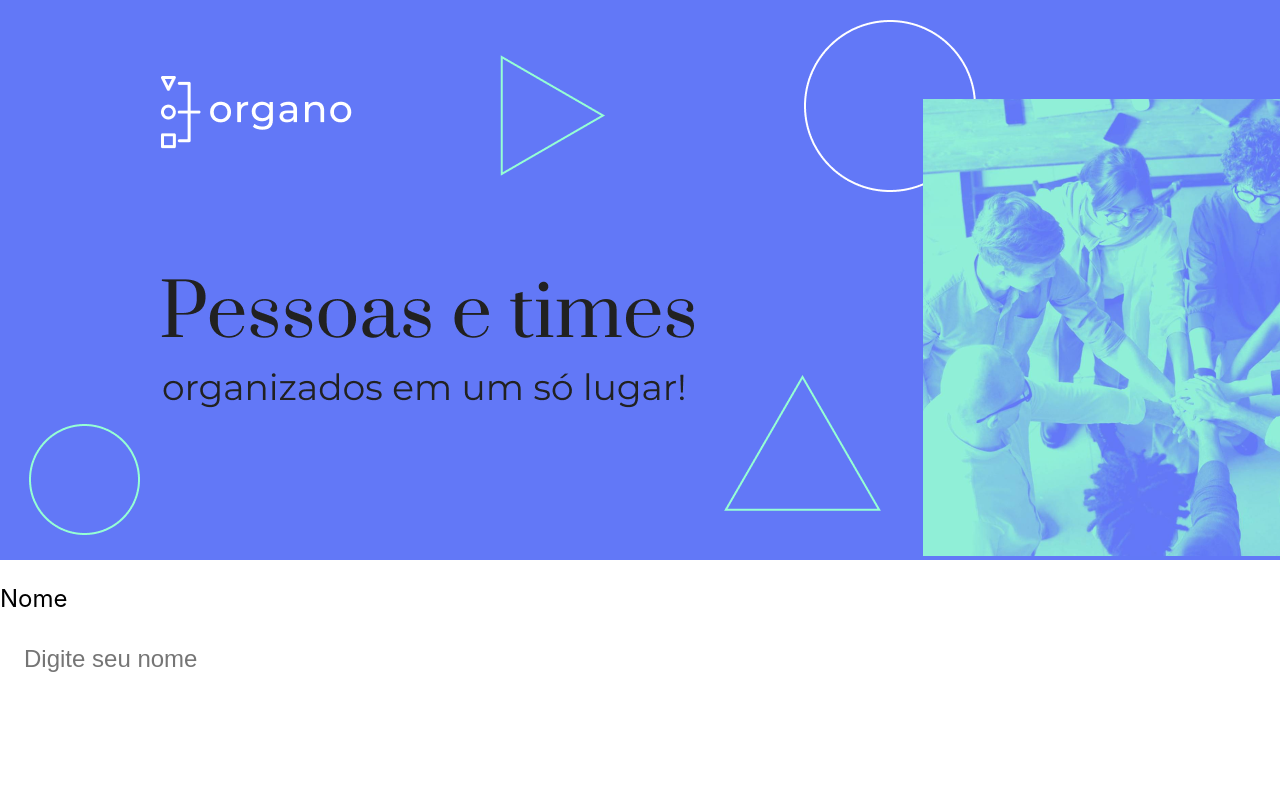
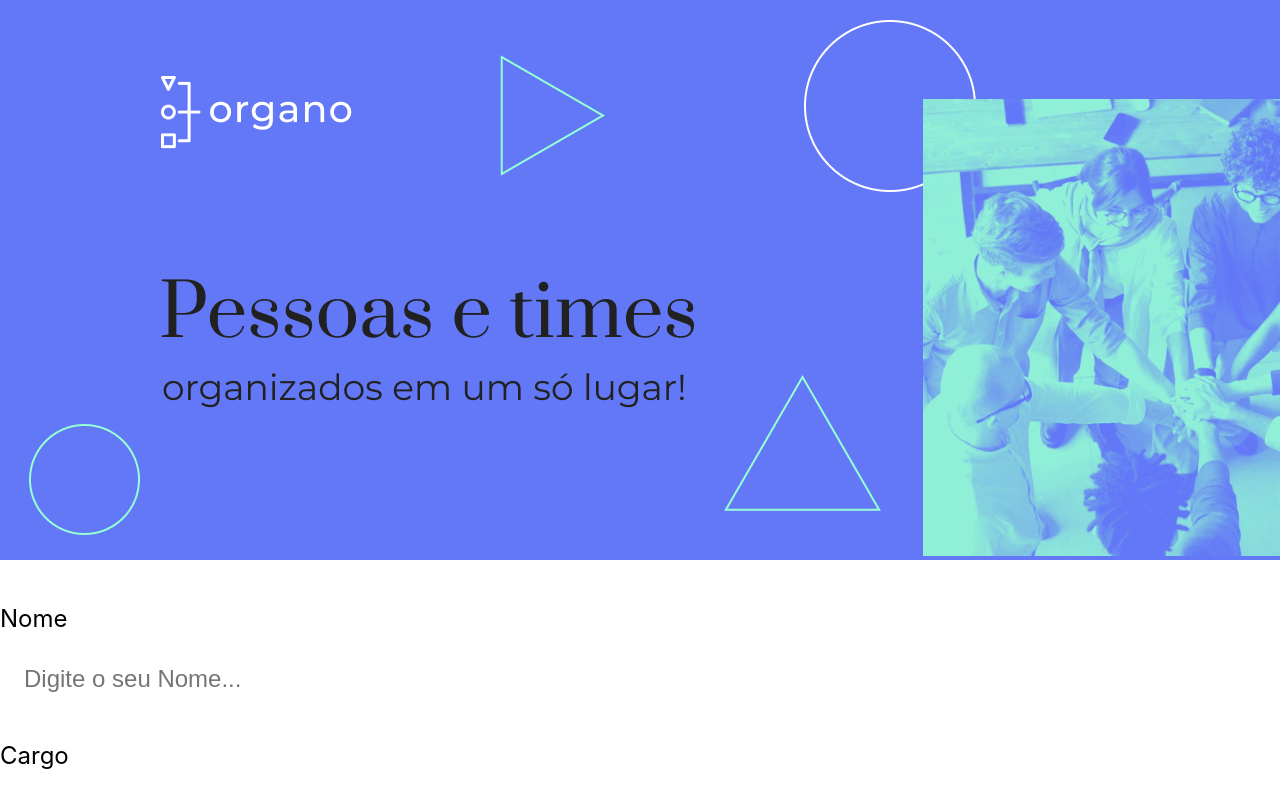
Before and after one commit to ajmarzola/organo, a React (Create React App) app: page / in a window 1280 px wide. Shown: the top 800 px of the page. Built offline with nearby package versions, Linux system fonts and the light colour scheme.

Commit message:
Componentes de Texto

```diff
--- a/src/App.js
+++ b/src/App.js
@@ -5,7 +5,10 @@
   return (
     <div className="App">
       <Banner />
-      <CampoTexto />
+      <br />
+      <CampoTexto label="Nome" placeholder="Digite o seu Nome" />
+      <CampoTexto label="Cargo" placeholder="Digite o seu Cargo" />
+      <CampoTexto label="Imagem" placeholder="Digite o Endereço da Imagem" />
     </div>
   );
 }
--- a/src/components/CampoTexto/CampoTexto.js
+++ b/src/components/CampoTexto/CampoTexto.js
@@ -1,10 +1,13 @@
 import "./CampoTexto.css";
 
-export const CampoTexto = () => {
+export const CampoTexto = (props) => {
+    //console.log(props);
+    const placeholderModificado = `${props.placeholder}...`;
+
     return (
         <div className="campo-texto">
-            <label>Nome</label>
-            <input placeholder="Digite seu nome"></input>
+            <label>{props.label}</label>
+            <input placeholder={placeholderModificado}></input>
         </div>
     );
 }
```
